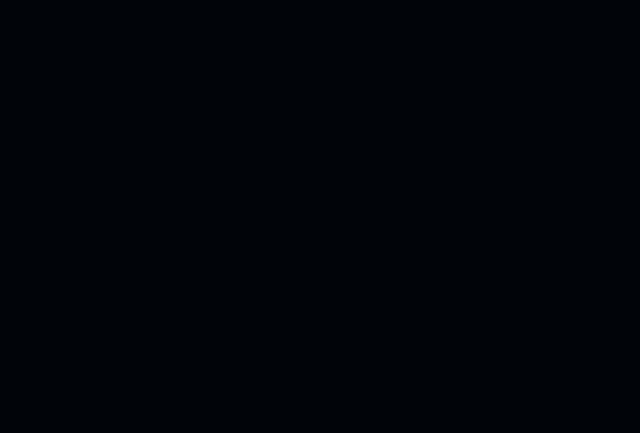
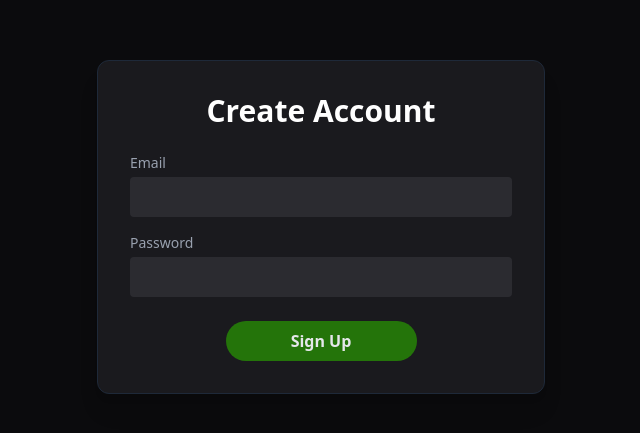
Before and after one commit to Aksgo/BlogSphere, a React (Vite) app in the folder Client/: page /register in a window 1280 px wide. Before the commit this address had no page. Shown: the part 173-606 px from the top of the page, without its empty margins (319-959 px from the left). Built offline with nearby package versions, Linux system fonts and the light colour scheme.

Commit message:
added Registration

```diff
--- a/Client/src/Router.tsx
+++ b/Client/src/Router.tsx
@@ -3,6 +3,7 @@
 import User from "./pages/User";
 import BlogPage from "./pages/BlogPage";
 import LoginPage from "./pages/LoginPage";
+import RegisterPage from "./pages/RegisterPage";
 const Router = ()=>{
     return (
         <BrowserRouter>
@@ -11,6 +12,7 @@
                 <Route path="/user" element={<User/>}/>
                 <Route path="/blogs/blog/:id" element={<BlogPage/>}/>
                 <Route path="/login" element={<LoginPage/>}/>
+                <Route path="/register" element={<RegisterPage/>}/>
             </Routes>
         </BrowserRouter>
     );
--- a/Client/src/components/BlogCard.tsx
+++ b/Client/src/components/BlogCard.tsx
@@ -11,7 +11,7 @@
 const BlogCard = ({ blog }: Props) => {
     const navigate = useNavigate();
     const handleBlog = async ()=>{
-        navigate(`blogs/blog/${blog.id}`, {state:{blog}});
+        navigate(`blogs/blog/${blog.id}`);
     };
     return (
         <div className="bg-gray-300 shadow-md
--- a/Client/src/pages/BlogPage.tsx
+++ b/Client/src/pages/BlogPage.tsx
@@ -2,7 +2,7 @@
 import { useParams } from "react-router-dom";
 import type { Card } from "../store/Card";
 import api from "../api";
-
+import { Link } from "react-router-dom";
 const BlogPage = ()=>{
     const {id} = useParams();
     const [blog, setBlog] = useState<Card|null>(null);
@@ -34,6 +34,11 @@
     if(!blog || !active){
     return (
     <div>
+        <Link to="/">
+        <button className="mt-6 bg-orange-700 text-white px-4 py-2 rounded-lg hover:bg-orange-600 transition">
+            Back to Home
+        </button>
+        </Link>
       <div className="min-h-screen flex items-center justify-center text-gray-600">
         Loading blog...
       </div>
@@ -41,7 +46,9 @@
     );
   }
     return (
+
         <div className="min-h-screen bg-gradient-to-b from-gray-800 to-black text-gray-800">
+
       <header className="bg-gradient-to-r from-orange-800 to-amber-900 text-white p-10 relative overflow-hidden shadow-md">
         <div className="relative z-10 max-w-5xl mx-auto">
           <h1 className="text-4xl md:text-5xl font-bold">{blog.title}</h1>
@@ -49,6 +56,11 @@
             A glimpse...
           </p>
         </div>
+        <Link to="/">
+        <button className="mt-6 bg-orange-700 text-white px-4 py-2 rounded-lg hover:bg-orange-600 transition">
+            Back to Home
+        </button>
+        </Link>
         <div className="absolute right-[-100px] bottom-[-100px] w-[300px] h-[300px] opacity-10 z-0 animate-spin-slow">
           <img
             src="https://upload.wikimedia.org/wikipedia/commons/9/97/The_Earth_seen_from_Apollo_17.jpg"
--- /dev/null
+++ b/Client/src/pages/RegisterPage.tsx
@@ -0,0 +1,104 @@
+import { useEffect, useState } from "react";
+import api from "../api";
+import { useNavigate } from "react-router-dom";
+import { Snackbar, Alert} from "@mui/material";
+
+const RegisterPage = ()=>{
+
+    const [email, setEmail] = useState<string>("");
+    const [password, setPassword] = useState<string>("");
+    const [snbOpen, setSnbOpen] = useState<boolean>(false);
+    const [snbMessage, setSnbMessage] = useState<string>("");
+
+    const navigate = useNavigate();
+    const isValidEmail = (email: string): boolean => {
+    const emailRegex = /^[^\s@]+@[^\s@]+\.[^\s@]+$/;
+    return emailRegex.test(email);
+    };
+    useEffect(()=>{
+            const checkUser = async ()=>{
+                try{
+                    const response = await api.get("/api/account/profile");
+                    navigate("/");
+                }catch(e:any){
+                    //nothing to perform just register
+                }
+            };
+    },[]);
+
+    const RegisterUser = async ()=>{
+        if(email.trim()=="" || password.trim()==""){
+            setSnbOpen(true);
+            setSnbMessage("Fields Cannot be Empty");
+            return;
+        }
+        if(!isValidEmail(email)){
+            setSnbOpen(true);
+            setSnbMessage("Please enter valid email address");
+            return;
+        }
+        try{
+            const response = await api.post("/api/account/register",{
+                email : email,
+                password : password
+            });
+            navigate("/");
+        }catch(e:any){
+            if(e.response && e.response.status===409){
+                setSnbOpen(true);
+                setSnbMessage("Email Already Exist");
+            }else{
+                setSnbOpen(true);
+                setSnbMessage("Something Went Wrong");
+            }
+        }
+    };
+
+    return (
+        <div className="login-container rubik-f1 min-h-screen flex items-center justify-center bg-[#0b0b0d] px-4">
+            <div className="w-full max-w-md bg-[#1a1a1e] p-8 rounded-xl shadow-xl border border-gray-800">
+                <h2 className="mb-6 text-3xl font-semibold text-center text-white">
+                    Create Account
+                </h2>
+                <form className="flex flex-col gap-4">
+                    <div className="flex flex-col text-left">
+                        <label className="mb-1 text-sm text-gray-400">Email</label>
+                        <input
+                            type="email"
+                            className="bg-[#2b2b30] text-white p-2 rounded outline-none focus:ring-2 focus:ring-[#24740a]"
+                            value={email}
+                            onChange={(e) => setEmail(e.target.value)}
+                        />
+                    </div>
+
+                    <div className="flex flex-col text-left">
+                        <label className="mb-1 text-sm text-gray-400">Password</label>
+                        <input
+                        type="password"
+                        className="bg-[#2b2b30] text-white p-2 rounded outline-none focus:ring-2 focus:ring-[#24740a]" value={password} onChange={(e) => setPassword(e.target.value)}
+                        />
+                    </div>
+
+                    <button
+                        type="button"
+                        onClick={RegisterUser}
+                        className="bg-[#24740a] hover:bg-[#219606] text-gray-200 font-semibold py-2 rounded-3xl mt-2 w-1/2 m-auto"
+                    >
+                        Sign Up
+                    </button>
+                    <Snackbar
+                        open={snbOpen}
+                        autoHideDuration={3000}
+                        onClose={() => setSnbOpen(false)}
+                        anchorOrigin={{ vertical: "bottom", horizontal: "center" }}
+                    >
+                        <Alert onClose={() => setSnbOpen(false)} severity={"error"} sx={{ width: "100%" }}>
+                        {snbMessage}
+                        </Alert>
+                    </Snackbar>
+                </form>
+            </div>
+        </div>
+    );
+};
+export default RegisterPage
--- a/Client/src/pages/Welcome.tsx
+++ b/Client/src/pages/Welcome.tsx
@@ -2,8 +2,9 @@
 import api from "../api";
 import BlogCard from "../components/BlogCard";
 import type { Card } from "../store/Card";
+import { useNavigate } from "react-router-dom";
 const Welcome = () => {
-
+  const navigate = useNavigate();
   const [blogData, setBlogData] = useState<Card[]|null>(null);
   useEffect(()=>{
     try{
@@ -33,11 +34,11 @@
         </div>
         <div className="absolute top-4 right-6 z-10">
           <button className="bg-yellow-800 text-gray-100 px-4 py-2 rounded-lg shadow hover:bg-yellow-700 transition mx-3"
-          onClick={()=>{}}>
+          onClick={()=>{navigate("/login");}}>
             Login
           </button>
           <button className="bg-amber-700 text-gray-100 px-4 py-2 rounded-lg shadow hover:bg-amber-900 transition"
-          onClick = {()=>{}} >
+          onClick = {()=>{navigate("/register");}} >
             Register
           </button>
         </div>
```
